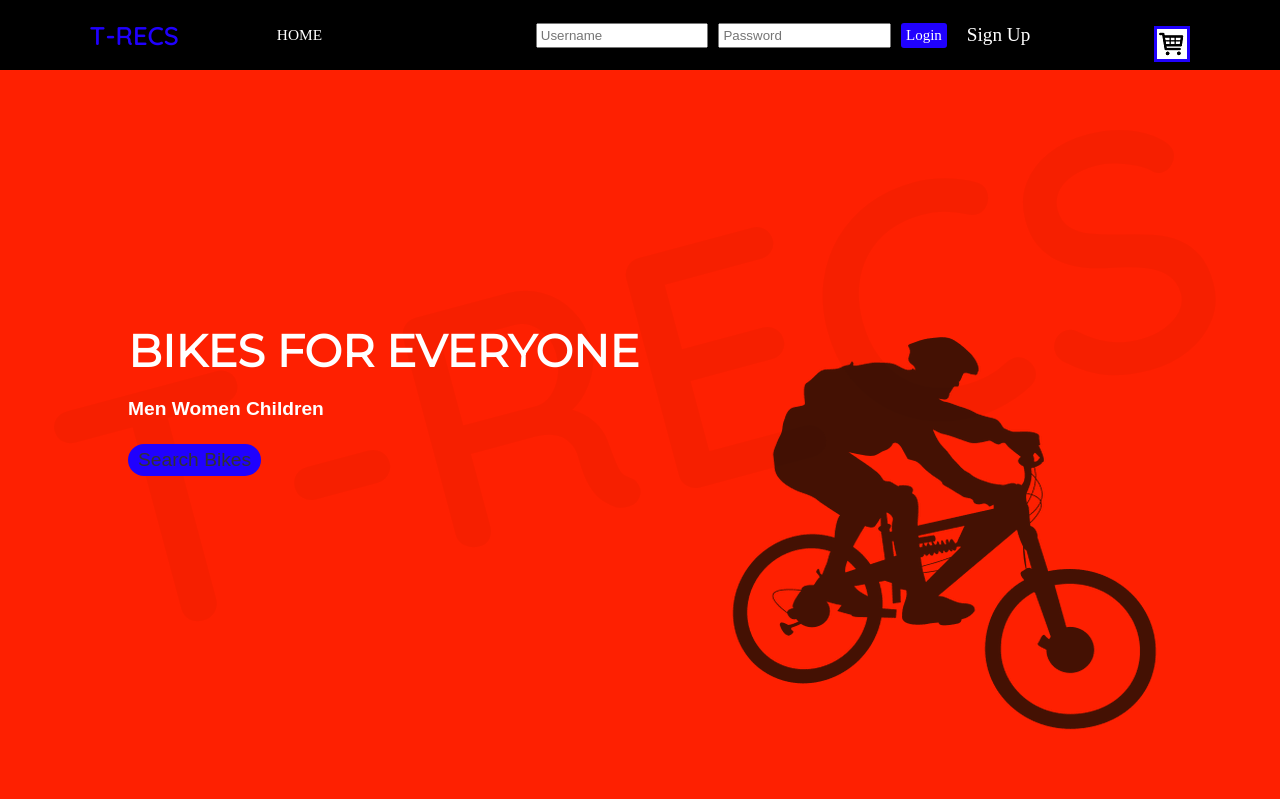
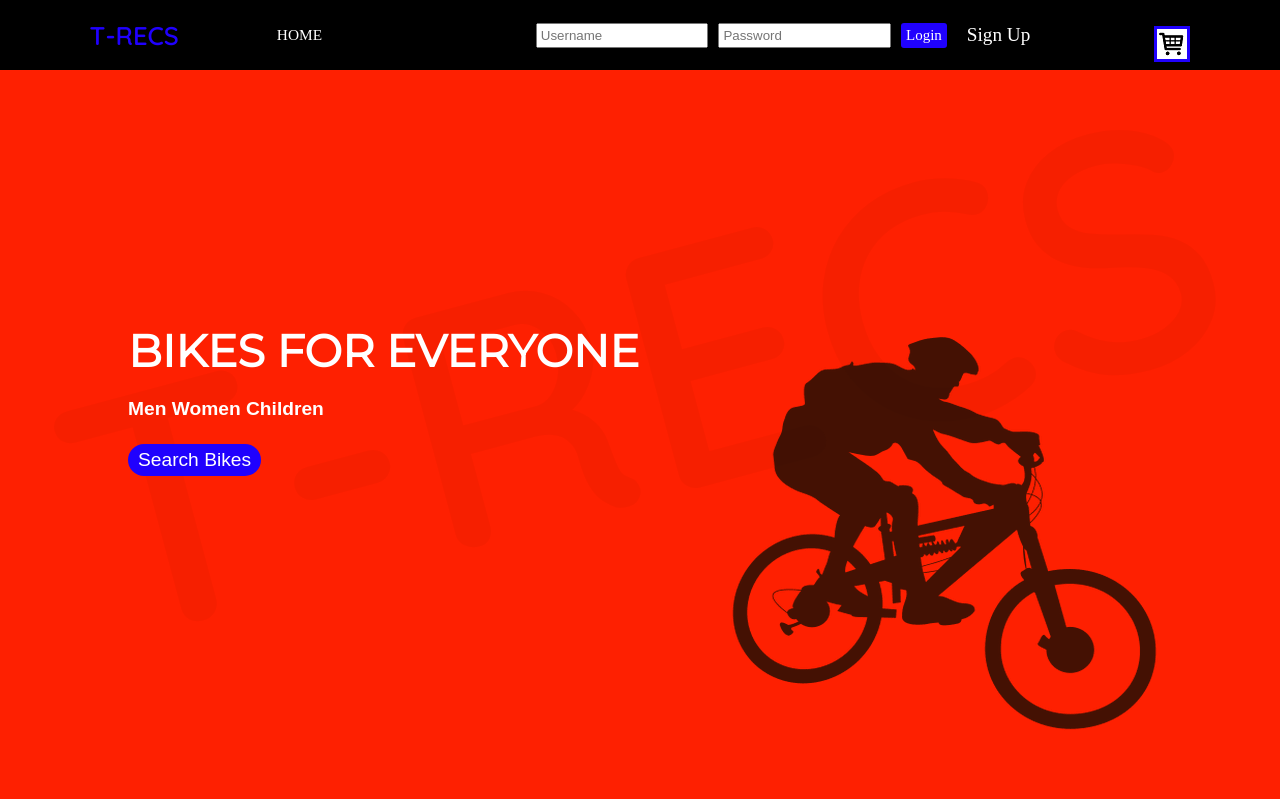
Before and after one commit to VergilKellley/treks, a PHP site: page / in a window 1280 px wide. Shown: the top 799 px of the page. Run offline with PHP 8.4, Linux system fonts and the light colour scheme.

Commit message:
changed color on hero button

```diff
--- a/css/styles.css
+++ b/css/styles.css
@@ -268,14 +268,14 @@ HERO
   padding: 5px 10px;
   background: var(--main-color);
   border-radius: 50px;
-  color: #333;
+  color: #fff;
   transition: background-color .5s;
 }
 
 #bikes-hero-text a:hover {
   cursor: pointer;
   background-color: #fff;
-  color: #000;
+  color: var(--main-color);
 }
 
 /********************
```
